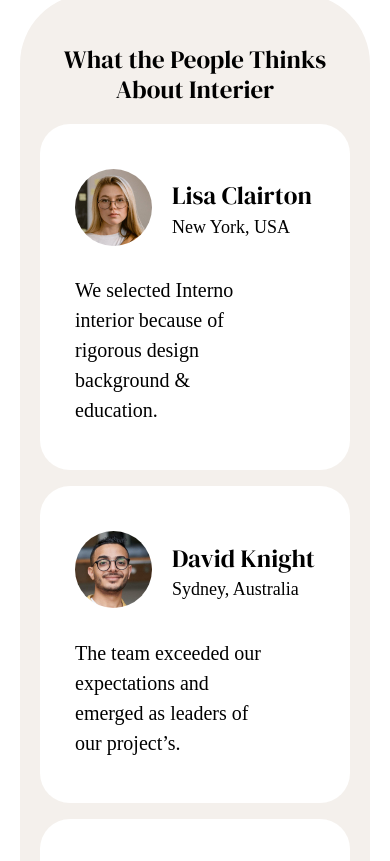
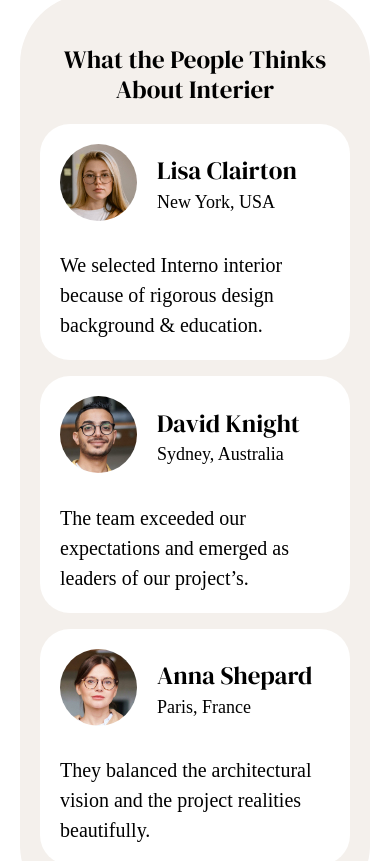
Before and after one commit to b-s-x/interior-landing, a React (Vite) app: page / in a window 390 px wide. Shown: the part 2200-3061 px from the top of the page. Built offline with nearby package versions, Linux system fonts and the light colour scheme; a web font is replaced by a local one.

Commit message:
src/pages/Home/components/ScreenPeopleAbout/UserCard/UserCard.module.scss: fix adaptive

```diff
--- a/src/pages/Home/components/ScreenPeopleAbout/UserCard/UserCard.module.scss
+++ b/src/pages/Home/components/ScreenPeopleAbout/UserCard/UserCard.module.scss
@@ -1,13 +1,9 @@
 @import '@common';
 
 .container {
-  display: flex;
-  justify-content: center;
-  flex-direction: column;
   background-color: $color-white;
   padding: 45px 75px 45px 35px;
   border-radius: 30px;
-  max-width: 354px;
 }
 
 .user {
@@ -42,3 +38,9 @@
 .avatar {
   border-radius: 50%;
 }
+
+@media (max-width: 572px) {
+  .container {
+    padding: 20px;
+  }
+}
```
